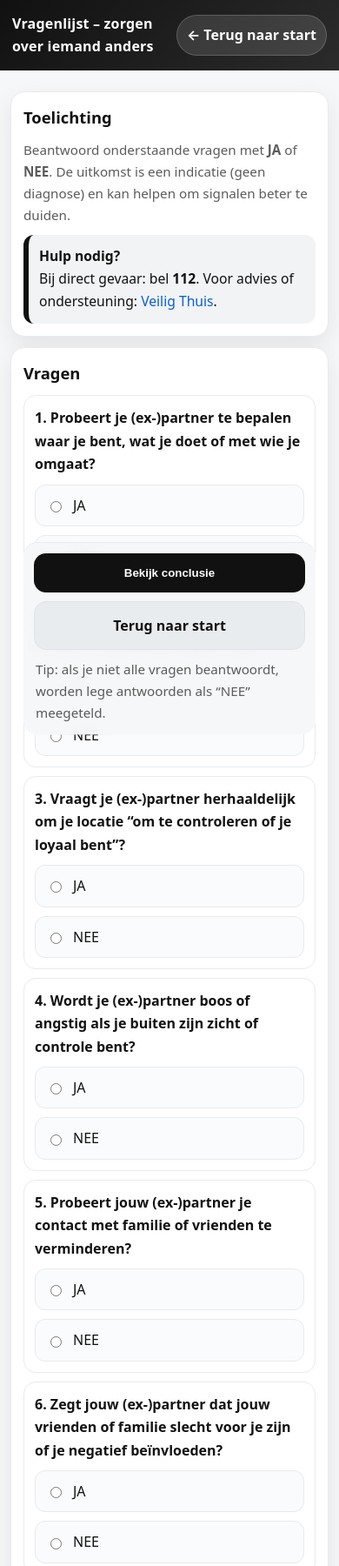
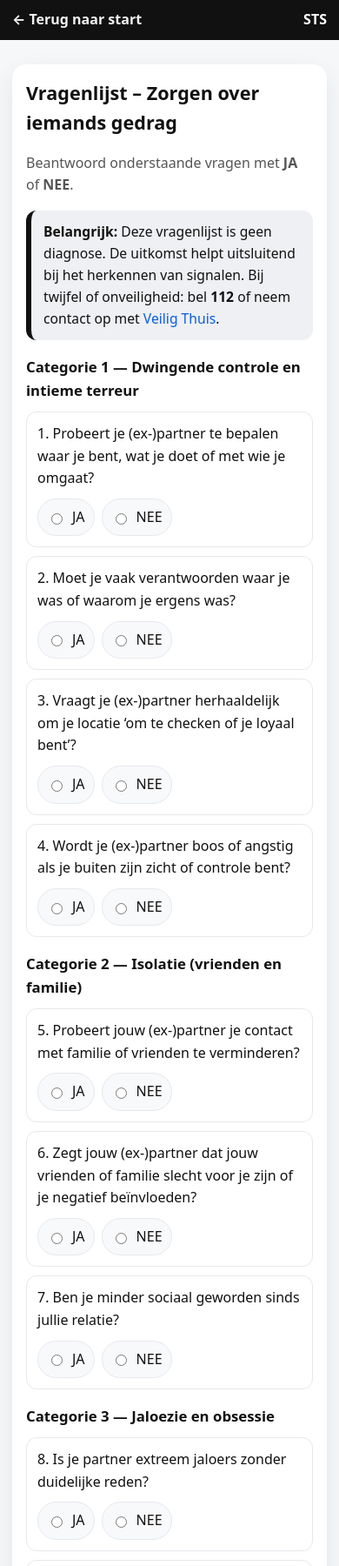
Before and after one commit to PWSFleur/sts-spot-the-signs, a plain HTML site: page slachtoffer.html in a window 390 px wide. Shown: the top 1800 px of the page at 87% size. Drawn offline with Linux system fonts and the light colour scheme.

Commit message:
Update slachtoffer.html

```diff
--- a/slachtoffer.html
+++ b/slachtoffer.html
@@ -3,337 +3,329 @@
 <head>
   <meta charset="utf-8" />
   <meta name="viewport" content="width=device-width, initial-scale=1" />
-  <title>STS – Vragenlijst (zorgen over ander)</title>
-
+  <title>STS – Vragenlijst (zorgen over iemand anders)</title>
   <style>
-    :root{
-      --bg:#f6f7f9; --card:#fff; --text:#121212; --muted:#5b5b5b;
-      --line:#e8eaee; --brand:#111; --link:#0b5ed7; --shadow:0 10px 28px rgba(0,0,0,.08);
-      --radius:16px;
-    }
+    :root{--bg:#f6f7f9;--card:#fff;--text:#111;--muted:#555;--soft:#eef0f3;--accent:#111;--shadow:0 10px 28px rgba(0,0,0,.08);--radius:16px;}
     *{box-sizing:border-box}
-    body{margin:0;font-family:system-ui,-apple-system,BlinkMacSystemFont,"Segoe UI",Roboto,Arial,sans-serif;background:var(--bg);color:var(--text);line-height:1.65}
-    a{color:var(--link);text-decoration:none}
-    a:hover{text-decoration:underline}
-
-    .topbar{
-      background: linear-gradient(135deg, #111, #2b2b2b);
-      color:#fff;
-      padding: 14px 14px;
-    }
-    .topbar .inner{
-      max-width: 980px; margin:0 auto;
-      display:flex; align-items:center; justify-content:space-between; gap:10px;
-    }
-    .topbar h1{margin:0;font-size:1.05rem;font-weight:800; letter-spacing:.2px}
-    .back{
-      display:inline-flex; align-items:center; gap:8px;
-      background: rgba(255,255,255,.12);
-      border: 1px solid rgba(255,255,255,.18);
-      color:#fff;
-      padding: 10px 12px;
-      border-radius: 999px;
-      font-weight:700;
-      text-decoration:none;
-      white-space:nowrap;
-    }
-
+    body{margin:0;font-family:system-ui,-apple-system,Segoe UI,Roboto,Arial,sans-serif;background:var(--bg);color:var(--text);line-height:1.6}
+    a{color:#0b5ed7;text-decoration:none}
+    .topbar{background:#111;color:#fff;padding:10px 14px;display:flex;justify-content:space-between;align-items:center;gap:10px}
+    .topbar a{color:#fff;font-weight:700;opacity:.95}
     .wrap{max-width:980px;margin:0 auto;padding:16px}
-    .card{
-      background:var(--card); border:1px solid var(--line); border-radius:var(--radius);
-      padding:16px; box-shadow:var(--shadow); margin: 12px 0;
-    }
-    h2{margin:0 0 8px;font-size:1.15rem}
-    p{margin:10px 0}
-    .notice{
-      background:#f1f3f5;border-left:6px solid var(--brand);
-      padding:12px;border-radius:12px;font-size:.98rem
-    }
-
-    .q{
-      background:#fff;
-      border:1px solid var(--line);
-      border-radius:14px;
-      padding:12px;
-      margin:10px 0;
-    }
-    .q .t{font-weight:700; margin-bottom:10px}
-    .opts{display:flex; gap:10px; flex-wrap:wrap}
-    .opt{
-      flex:1; min-width: 140px;
-      border:1px solid var(--line);
-      border-radius:12px;
-      padding:10px 12px;
-      display:flex; align-items:center; gap:10px;
-      background:#fafbfc;
-    }
-    .muted{color:var(--muted);font-size:.95rem}
-
-    .stickybar{
-      position: sticky;
-      bottom: 0;
-      z-index: 5;
-      margin-top: 14px;
-      padding: 12px;
-      background: rgba(246,247,249,.92);
-      backdrop-filter: blur(8px);
-      border-top: 1px solid var(--line);
-      border-radius: 16px;
-    }
-    .btnrow{display:flex; gap:10px; flex-wrap:wrap}
-    .btn{
-      appearance:none;
-      border:1px solid transparent;
-      background: var(--brand);
-      color:#fff;
-      padding: 14px 16px;
-      border-radius: 14px;
-      font-weight: 800;
-      width:100%;
-      cursor:pointer;
-      text-align:center;
-    }
-    .btn.secondary{
-      background:#e9ecef; color:var(--brand); border-color:#dfe3e8;
-    }
-    .btn:active{transform: translateY(1px)}
-
-    @media (max-width: 520px){
-      .wrap{padding:12px}
-      .card{padding:14px}
-      .opt{min-width: 100%}
-      .topbar h1{font-size:1rem}
-      .back{padding:9px 11px}
+    .card{background:var(--card);border-radius:var(--radius);padding:18px;box-shadow:var(--shadow);margin:14px 0}
+    h1{margin:0 0 6px;font-size:1.35rem}
+    .muted{color:var(--muted)}
+    .notice{background:var(--soft);border-left:6px solid var(--accent);padding:12px 14px;border-radius:12px;font-size:.98rem}
+    .cat{margin-top:18px}
+    .cat h2{font-size:1.05rem;margin:0 0 8px}
+    .q{background:#fff;border:1px solid #e6e8ec;border-radius:12px;padding:12px;margin:10px 0}
+    .q .qtext{margin:0 0 10px}
+    .choices{display:flex;gap:10px;flex-wrap:wrap}
+    .pill{display:flex;align-items:center;gap:8px;background:#f8f9fb;border:1px solid #e6e8ec;padding:8px 10px;border-radius:999px}
+    .actions{display:flex;gap:12px;flex-wrap:wrap;margin-top:14px}
+    button,.btnlink{border:0;border-radius:12px;padding:14px 16px;font-weight:800;cursor:pointer}
+    button{background:var(--accent);color:#fff;flex:1;min-width:240px}
+    .btnlink{background:#e9ecef;color:#111;text-align:center;flex:1;min-width:240px;display:inline-flex;justify-content:center;align-items:center;text-decoration:none}
+    .error{color:#b00020;font-weight:700}
+    @media (max-width:560px){
+      .wrap{padding:14px}
+      .card{padding:16px}
+      button,.btnlink{min-width:100%}
+      .choices{gap:8px}
     }
   </style>
 </head>
-
 <body>
 
-<header class="topbar">
-  <div class="inner">
-    <h1>Vragenlijst – zorgen over iemand anders</h1>
-    <a class="back" href="index.html">← Terug naar start</a>
+  <div class="topbar">
+    <a href="index.html">← Terug naar start</a>
+    <div><strong>STS</strong></div>
   </div>
-</header>
 
   <main class="wrap">
-
     <section class="card">
-    <h2>Toelichting</h2>
+      <h1>Vragenlijst – Zorgen over iemands gedrag</h1>
       <p class="muted">
         Beantwoord onderstaande vragen met <strong>JA</strong> of <strong>NEE</strong>.
-      De uitkomst is een indicatie (geen diagnose) en kan helpen om signalen beter te duiden.
       </p>
+
       <div class="notice">
-      <strong>Hulp nodig?</strong><br>
-      Bij direct gevaar: bel <strong>112</strong>. Voor advies of ondersteuning: <a href="https://www.veiligthuis.nl" target="_blank" rel="noopener">Veilig Thuis</a>.
+        <strong>Belangrijk:</strong> Deze vragenlijst is geen diagnose. De uitkomst helpt uitsluitend bij het herkennen van signalen.
+        Bij twijfel of onveiligheid: bel <strong>112</strong> of neem contact op met
+        <a href="https://www.veiligthuis.nl" target="_blank" rel="noopener">Veilig Thuis</a>.
       </div>
-  </section>
 
-  <section class="card" id="vragen">
-    <h2>Vragen</h2>
+      <p id="err" class="error" aria-live="polite"></p>
 
-    <div class="q"><div class="t">1. Probeert je (ex-)partner te bepalen waar je bent, wat je doet of met wie je omgaat?</div>
-      <div class="opts">
-        <label class="opt"><input type="radio" name="q1" value="ja">JA</label>
-        <label class="opt"><input type="radio" name="q1" value="nee">NEE</label>
+      <form id="form">
+        <div class="cat">
+          <h2>Categorie 1 — Dwingende controle en intieme terreur</h2>
+
+          <div class="q">
+            <p class="qtext">1. Probeert je (ex-)partner te bepalen waar je bent, wat je doet of met wie je omgaat?</p>
+            <div class="choices">
+              <label class="pill"><input type="radio" name="q1" value="1"> JA</label>
+              <label class="pill"><input type="radio" name="q1" value="0"> NEE</label>
             </div>
           </div>
 
-    <div class="q"><div class="t">2. Moet je vaak verantwoorden waar je was of waarom je ergens was?</div>
-      <div class="opts">
-        <label class="opt"><input type="radio" name="q2" value="ja">JA</label>
-        <label class="opt"><input type="radio" name="q2" value="nee">NEE</label>
+          <div class="q">
+            <p class="qtext">2. Moet je vaak verantwoorden waar je was of waarom je ergens was?</p>
+            <div class="choices">
+              <label class="pill"><input type="radio" name="q2" value="1"> JA</label>
+              <label class="pill"><input type="radio" name="q2" value="0"> NEE</label>
             </div>
           </div>
 
-    <div class="q"><div class="t">3. Vraagt je (ex-)partner herhaaldelijk om je locatie “om te controleren of je loyaal bent”?</div>
-      <div class="opts">
-        <label class="opt"><input type="radio" name="q3" value="ja">JA</label>
-        <label class="opt"><input type="radio" name="q3" value="nee">NEE</label>
+          <div class="q">
+            <p class="qtext">3. Vraagt je (ex-)partner herhaaldelijk om je locatie ‘om te checken of je loyaal bent’?</p>
+            <div class="choices">
+              <label class="pill"><input type="radio" name="q3" value="1"> JA</label>
+              <label class="pill"><input type="radio" name="q3" value="0"> NEE</label>
             </div>
           </div>
 
-    <div class="q"><div class="t">4. Wordt je (ex-)partner boos of angstig als je buiten zijn zicht of controle bent?</div>
-      <div class="opts">
-        <label class="opt"><input type="radio" name="q4" value="ja">JA</label>
-        <label class="opt"><input type="radio" name="q4" value="nee">NEE</label>
+          <div class="q">
+            <p class="qtext">4. Wordt je (ex-)partner boos of angstig als je buiten zijn zicht of controle bent?</p>
+            <div class="choices">
+              <label class="pill"><input type="radio" name="q4" value="1"> JA</label>
+              <label class="pill"><input type="radio" name="q4" value="0"> NEE</label>
+            </div>
           </div>
         </div>
 
-    <div class="q"><div class="t">5. Probeert jouw (ex-)partner je contact met familie of vrienden te verminderen?</div>
-      <div class="opts">
-        <label class="opt"><input type="radio" name="q5" value="ja">JA</label>
-        <label class="opt"><input type="radio" name="q5" value="nee">NEE</label>
+        <div class="cat">
+          <h2>Categorie 2 — Isolatie (vrienden en familie)</h2>
+
+          <div class="q">
+            <p class="qtext">5. Probeert jouw (ex-)partner je contact met familie of vrienden te verminderen?</p>
+            <div class="choices">
+              <label class="pill"><input type="radio" name="q5" value="1"> JA</label>
+              <label class="pill"><input type="radio" name="q5" value="0"> NEE</label>
             </div>
           </div>
 
-    <div class="q"><div class="t">6. Zegt jouw (ex-)partner dat jouw vrienden of familie slecht voor je zijn of je negatief beïnvloeden?</div>
-      <div class="opts">
-        <label class="opt"><input type="radio" name="q6" value="ja">JA</label>
-        <label class="opt"><input type="radio" name="q6" value="nee">NEE</label>
+          <div class="q">
+            <p class="qtext">6. Zegt jouw (ex-)partner dat jouw vrienden of familie slecht voor je zijn of je negatief beïnvloeden?</p>
+            <div class="choices">
+              <label class="pill"><input type="radio" name="q6" value="1"> JA</label>
+              <label class="pill"><input type="radio" name="q6" value="0"> NEE</label>
             </div>
           </div>
 
-    <div class="q"><div class="t">7. Ben je minder sociaal geworden sinds jullie relatie?</div>
-      <div class="opts">
-        <label class="opt"><input type="radio" name="q7" value="ja">JA</label>
-        <label class="opt"><input type="radio" name="q7" value="nee">NEE</label>
+          <div class="q">
+            <p class="qtext">7. Ben je minder sociaal geworden sinds jullie relatie?</p>
+            <div class="choices">
+              <label class="pill"><input type="radio" name="q7" value="1"> JA</label>
+              <label class="pill"><input type="radio" name="q7" value="0"> NEE</label>
+            </div>
           </div>
         </div>
 
-    <div class="q"><div class="t">8. Is je partner extreem jaloers zonder duidelijke reden?</div>
-      <div class="opts">
-        <label class="opt"><input type="radio" name="q8" value="ja">JA</label>
-        <label class="opt"><input type="radio" name="q8" value="nee">NEE</label>
+        <div class="cat">
+          <h2>Categorie 3 — Jaloezie en obsessie</h2>
+
+          <div class="q">
+            <p class="qtext">8. Is je partner extreem jaloers zonder duidelijke reden?</p>
+            <div class="choices">
+              <label class="pill"><input type="radio" name="q8" value="1"> JA</label>
+              <label class="pill"><input type="radio" name="q8" value="0"> NEE</label>
             </div>
           </div>
 
-    <div class="q"><div class="t">9. Reageert hij boos of gespannen als je aandacht aan anderen geeft?</div>
-      <div class="opts">
-        <label class="opt"><input type="radio" name="q9" value="ja">JA</label>
-        <label class="opt"><input type="radio" name="q9" value="nee">NEE</label>
+          <div class="q">
+            <p class="qtext">9. Reageert hij boos of gespannen als je aandacht aan anderen geeft?</p>
+            <div class="choices">
+              <label class="pill"><input type="radio" name="q9" value="1"> JA</label>
+              <label class="pill"><input type="radio" name="q9" value="0"> NEE</label>
+            </div>
           </div>
         </div>
 
-    <div class="q"><div class="t">10. Draait hij situaties om zodat jij je schuldig voelt, ook als je niets verkeerd deed?</div>
-      <div class="opts">
-        <label class="opt"><input type="radio" name="q10" value="ja">JA</label>
-        <label class="opt"><input type="radio" name="q10" value="nee">NEE</label>
+        <div class="cat">
+          <h2>Categorie 4 — Manipulatie (gaslighting)</h2>
+
+          <div class="q">
+            <p class="qtext">10. Draait hij situaties om zodat jij je schuldig voelt, ook als je niets verkeerd deed?</p>
+            <div class="choices">
+              <label class="pill"><input type="radio" name="q10" value="1"> JA</label>
+              <label class="pill"><input type="radio" name="q10" value="0"> NEE</label>
             </div>
           </div>
 
-    <div class="q"><div class="t">11. Twijfel je door hem aan je eigen gevoel, gedachten of herinneringen?</div>
-      <div class="opts">
-        <label class="opt"><input type="radio" name="q11" value="ja">JA</label>
-        <label class="opt"><input type="radio" name="q11" value="nee">NEE</label>
+          <div class="q">
+            <p class="qtext">11. Twijfel je door hem aan je eigen gevoel, gedachten of herinneringen?</p>
+            <div class="choices">
+              <label class="pill"><input type="radio" name="q11" value="1"> JA</label>
+              <label class="pill"><input type="radio" name="q11" value="0"> NEE</label>
             </div>
           </div>
 
-    <div class="q"><div class="t">12. Geeft hij jou de schuld van zijn woede, agressie of problemen?</div>
-      <div class="opts">
-        <label class="opt"><input type="radio" name="q12" value="ja">JA</label>
-        <label class="opt"><input type="radio" name="q12" value="nee">NEE</label>
+          <div class="q">
+            <p class="qtext">12. Geeft hij jou de schuld van zijn woede, agressie of problemen?</p>
+            <div class="choices">
+              <label class="pill"><input type="radio" name="q12" value="1"> JA</label>
+              <label class="pill"><input type="radio" name="q12" value="0"> NEE</label>
             </div>
           </div>
 
-    <div class="q"><div class="t">13. Heb je het gevoel dat hij je bewust manipuleert om je aan hem te binden?</div>
-      <div class="opts">
-        <label class="opt"><input type="radio" name="q13" value="ja">JA</label>
-        <label class="opt"><input type="radio" name="q13" value="nee">NEE</label>
+          <div class="q">
+            <p class="qtext">13. Heb je het gevoel dat hij je bewust manipuleert om je aan hem te binden?</p>
+            <div class="choices">
+              <label class="pill"><input type="radio" name="q13" value="1"> JA</label>
+              <label class="pill"><input type="radio" name="q13" value="0"> NEE</label>
+            </div>
           </div>
         </div>
 
-    <div class="q"><div class="t">14. Gebruikt hij emotionele chantage om zijn zin te krijgen?</div>
-      <div class="opts">
-        <label class="opt"><input type="radio" name="q14" value="ja">JA</label>
-        <label class="opt"><input type="radio" name="q14" value="nee">NEE</label>
+        <div class="cat">
+          <h2>Categorie 5 — Chantage en dreiging</h2>
+
+          <div class="q">
+            <p class="qtext">14. Gebruikt hij emotionele chantage om zijn zin te krijgen?</p>
+            <div class="choices">
+              <label class="pill"><input type="radio" name="q14" value="1"> JA</label>
+              <label class="pill"><input type="radio" name="q14" value="0"> NEE</label>
             </div>
           </div>
 
-    <div class="q"><div class="t">15. Dreigt hij zichzelf, jou, anderen of (jullie) kinderen iets aan te doen als je bij hem weggaat?</div>
-      <div class="opts">
-        <label class="opt"><input type="radio" name="q15" value="ja">JA</label>
-        <label class="opt"><input type="radio" name="q15" value="nee">NEE</label>
+          <div class="q">
+            <p class="qtext">15. Dreigt hij zichzelf, jou, anderen of (jullie) kinderen iets aan te doen als je bij hem weggaat?</p>
+            <div class="choices">
+              <label class="pill"><input type="radio" name="q15" value="1"> JA</label>
+              <label class="pill"><input type="radio" name="q15" value="0"> NEE</label>
             </div>
           </div>
 
-    <div class="q"><div class="t">16. Heb je het gevoel dat hij gevaarlijker wordt wanneer jij grenzen aangeeft?</div>
-      <div class="opts">
-        <label class="opt"><input type="radio" name="q16" value="ja">JA</label>
-        <label class="opt"><input type="radio" name="q16" value="nee">NEE</label>
+          <div class="q">
+            <p class="qtext">16. Heb je ooit het gevoel gehad dat hij gevaarlijker wordt als jij grenzen aangeeft?</p>
+            <div class="choices">
+              <label class="pill"><input type="radio" name="q16" value="1"> JA</label>
+              <label class="pill"><input type="radio" name="q16" value="0"> NEE</label>
+            </div>
           </div>
         </div>
 
-    <div class="q"><div class="t">17. Wilde hij al vroeg in de relatie grote stappen (samenwonen, trouwen of kinderen)?</div>
-      <div class="opts">
-        <label class="opt"><input type="radio" name="q17" value="ja">JA</label>
-        <label class="opt"><input type="radio" name="q17" value="nee">NEE</label>
+        <div class="cat">
+          <h2>Categorie 6 — Lovebombing en snelle binding</h2>
+
+          <div class="q">
+            <p class="qtext">17. Wilde hij al heel vroeg in de relatie grote stappen (samenwonen, trouwen of kinderen)?</p>
+            <div class="choices">
+              <label class="pill"><input type="radio" name="q17" value="1"> JA</label>
+              <label class="pill"><input type="radio" name="q17" value="0"> NEE</label>
             </div>
           </div>
 
-    <div class="q"><div class="t">18. Voelde de relatie in het begin “te snel”?</div>
-      <div class="opts">
-        <label class="opt"><input type="radio" name="q18" value="ja">JA</label>
-        <label class="opt"><input type="radio" name="q18" value="nee">NEE</label>
+          <div class="q">
+            <p class="qtext">18. Voelde de relatie in het begin te snel?</p>
+            <div class="choices">
+              <label class="pill"><input type="radio" name="q18" value="1"> JA</label>
+              <label class="pill"><input type="radio" name="q18" value="0"> NEE</label>
             </div>
           </div>
 
-    <div class="q"><div class="t">19. Gebruikt hij gedeelde verplichtingen (kinderen, huis, geld) om je bij hem te houden?</div>
-      <div class="opts">
-        <label class="opt"><input type="radio" name="q19" value="ja">JA</label>
-        <label class="opt"><input type="radio" name="q19" value="nee">NEE</label>
+          <div class="q">
+            <p class="qtext">19. Gebruikt hij gedeelde verplichtingen (kinderen, huis, geld) om je bij hem te houden?</p>
+            <div class="choices">
+              <label class="pill"><input type="radio" name="q19" value="1"> JA</label>
+              <label class="pill"><input type="radio" name="q19" value="0"> NEE</label>
+            </div>
           </div>
         </div>
 
-    <div class="q"><div class="t">20. Ben je bang voor zijn reactie, zelfs bij kleine dingen?</div>
-      <div class="opts">
-        <label class="opt"><input type="radio" name="q20" value="ja">JA</label>
-        <label class="opt"><input type="radio" name="q20" value="nee">NEE</label>
+        <div class="cat">
+          <h2>Categorie 7 — Intimidatie, vernedering en angst</h2>
+
+          <div class="q">
+            <p class="qtext">20. Ben je bang voor zijn reactie, zelfs bij kleine dingen?</p>
+            <div class="choices">
+              <label class="pill"><input type="radio" name="q20" value="1"> JA</label>
+              <label class="pill"><input type="radio" name="q20" value="0"> NEE</label>
             </div>
           </div>
 
-    <div class="q"><div class="t">21. Vernedert, kleineert of intimideert hij je verbaal of fysiek?</div>
-      <div class="opts">
-        <label class="opt"><input type="radio" name="q21" value="ja">JA</label>
-        <label class="opt"><input type="radio" name="q21" value="nee">NEE</label>
+          <div class="q">
+            <p class="qtext">21. Vernedert, kleineert of intimideert hij je verbaal of fysiek?</p>
+            <div class="choices">
+              <label class="pill"><input type="radio" name="q21" value="1"> JA</label>
+              <label class="pill"><input type="radio" name="q21" value="0"> NEE</label>
             </div>
           </div>
 
-    <div class="q"><div class="t">22. Wordt zijn boosheid in de loop van de tijd erger?</div>
-      <div class="opts">
-        <label class="opt"><input type="radio" name="q22" value="ja">JA</label>
-        <label class="opt"><input type="radio" name="q22" value="nee">NEE</label>
+          <div class="q">
+            <p class="qtext">22. Wordt zijn boosheid in de loop van de tijd erger?</p>
+            <div class="choices">
+              <label class="pill"><input type="radio" name="q22" value="1"> JA</label>
+              <label class="pill"><input type="radio" name="q22" value="0"> NEE</label>
+            </div>
           </div>
         </div>
 
-    <div class="q"><div class="t">23. Controleert hij jouw telefoon, berichten of accounts regelmatig zonder jouw toestemming?</div>
-      <div class="opts">
-        <label class="opt"><input type="radio" name="q23" value="ja">JA</label>
-        <label class="opt"><input type="radio" name="q23" value="nee">NEE</label>
+        <div class="cat">
+          <h2>Categorie 8 — Privacy-inbreuk</h2>
+
+          <div class="q">
+            <p class="qtext">23. Checkt hij jouw telefoon, berichten of accounts regelmatig zonder jouw toestemming?</p>
+            <div class="choices">
+              <label class="pill"><input type="radio" name="q23" value="1"> JA</label>
+              <label class="pill"><input type="radio" name="q23" value="0"> NEE</label>
             </div>
           </div>
 
-    <div class="q"><div class="t">24. Heb je het gevoel dat je geen eigen privacy, ruimte of autonomie meer hebt?</div>
-      <div class="opts">
-        <label class="opt"><input type="radio" name="q24" value="ja">JA</label>
-        <label class="opt"><input type="radio" name="q24" value="nee">NEE</label>
+          <div class="q">
+            <p class="qtext">24. Heb je het gevoel dat je geen eigen privacy, ruimte of autonomie meer hebt?</p>
+            <div class="choices">
+              <label class="pill"><input type="radio" name="q24" value="1"> JA</label>
+              <label class="pill"><input type="radio" name="q24" value="0"> NEE</label>
+            </div>
           </div>
         </div>
 
-    <!-- Knoppen onderaan (sticky) -->
-    <div class="stickybar">
-      <div class="btnrow">
-        <button class="btn" type="button" id="btnConclusie">Bekijk conclusie</button>
-        <a class="btn secondary" href="index.html">Terug naar start</a>
+        <div class="actions">
+          <button type="submit">Bekijk conclusie</button>
+          <a class="btnlink" href="index.html">Terug naar start</a>
         </div>
-      <p class="muted" style="margin:10px 2px 0">
-        Tip: als je niet alle vragen beantwoordt, worden lege antwoorden als “NEE” meegeteld.
-      </p>
-    </div>
+      </form>
     </section>
-
   </main>
 
   <script>
-  function countYes(prefix) {
-    let yes = 0;
-    for (let i = 1; i <= 24; i++) {
-      const el = document.querySelector(`input[name="q${i}"]:checked`);
-      const v = el ? el.value : "nee";
-      if (v === "ja") yes++;
+    (function(){
+      const form = document.getElementById('form');
+      const err = document.getElementById('err');
+      const totalQuestions = 24;
+
+      function getScore(){
+        let score = 0;
+        for(let i=1;i<=totalQuestions;i++){
+          const v = form.querySelector(`input[name="q${i}"]:checked`);
+          if(!v) return null; // niet alles ingevuld
+          score += Number(v.value);
         }
-    return yes;
+        return score;
       }
 
-  document.getElementById("btnConclusie").addEventListener("click", () => {
-    const score = countYes();
-    localStorage.setItem("sts_type", "slachtoffer");
-    localStorage.setItem("sts_score", String(score));
-    window.location.href = "conclusie.html";
+      form.addEventListener('submit', (e) => {
+        e.preventDefault();
+        err.textContent = '';
+
+        const score = getScore();
+        if(score === null){
+          err.textContent = 'Vul alsjeblieft alle vragen in voordat je de conclusie bekijkt.';
+          return;
+        }
+
+        localStorage.setItem('stsResult', JSON.stringify({
+          type: 'slachtoffer',
+          score,
+          total: totalQuestions,
+          ts: Date.now()
+        }));
+
+        window.location.href = 'conclusie.html';
       });
+    })();
   </script>
-
 </body>
 </html>
```
Lines whose indentation alone changed are shown as unchanged.
